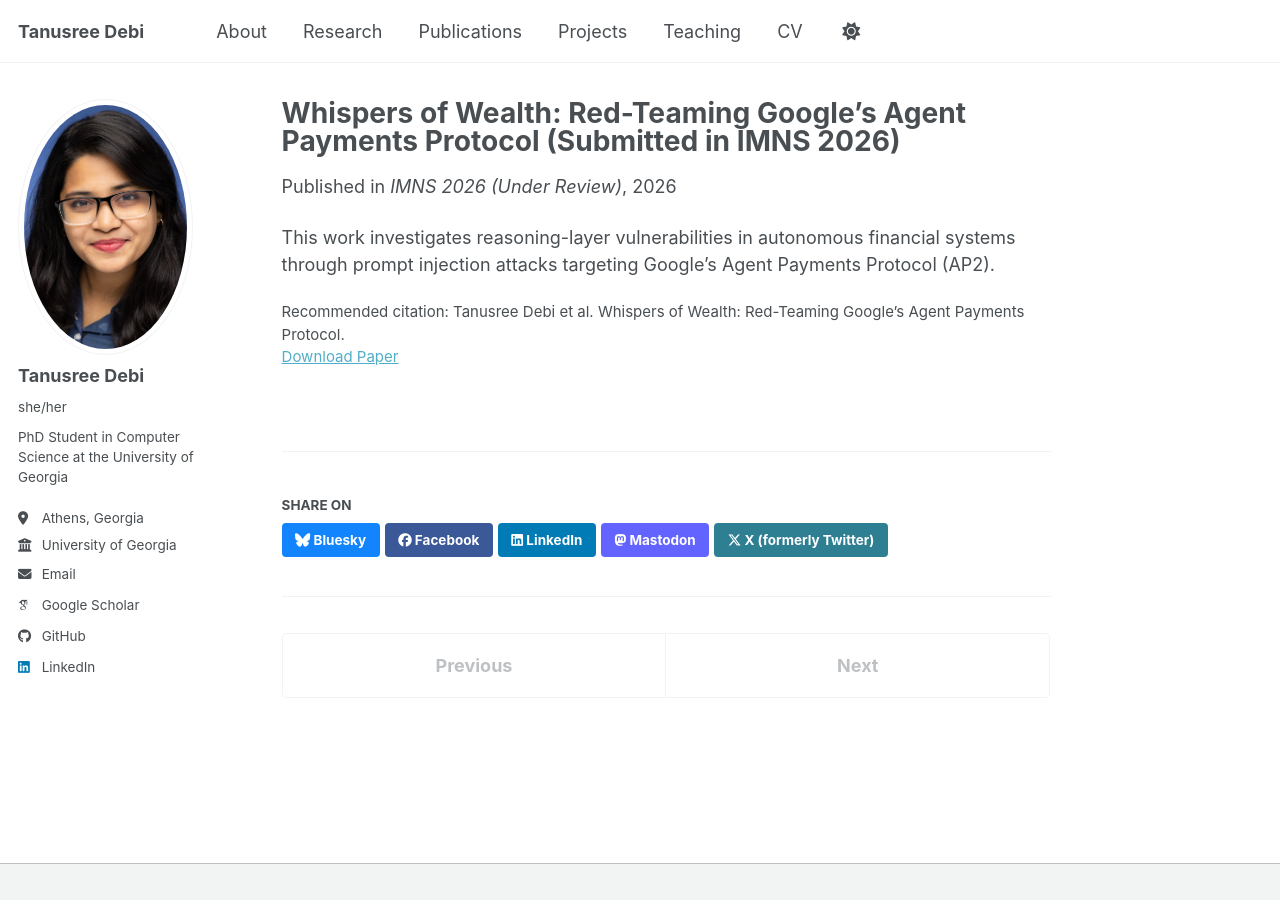
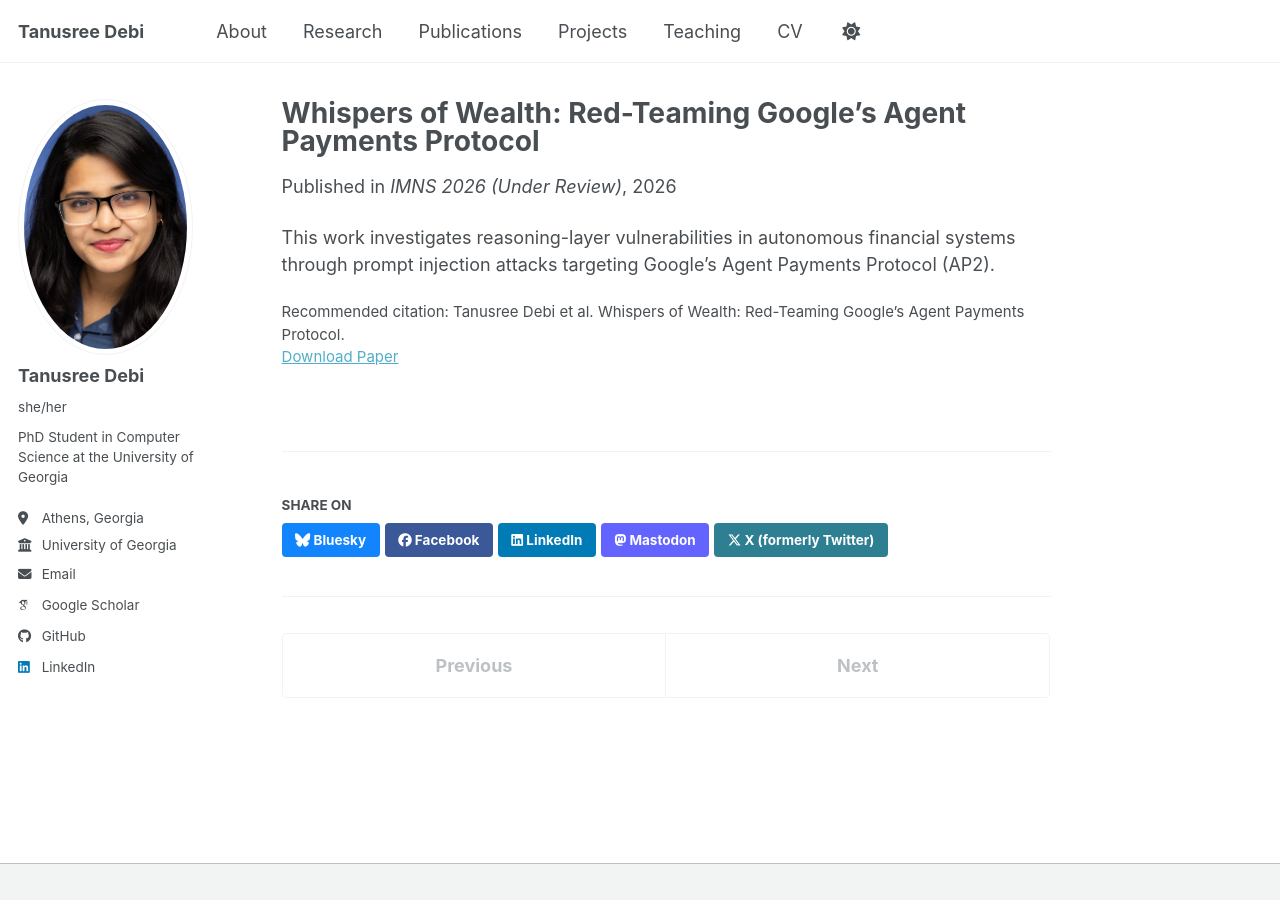
Before and after one commit to TanusreeDebi/TanusreeDebi.github.io, a Jekyll site: the page built from _publications/ap2-redteaming.md, in a window 1280 px wide. Built offline with Jekyll 4.4.1, drawn with Linux system fonts in a browser that asks for light colours; some web fonts are replaced; a script bundle is joined from its source files by our own code; library files that are not in the unit come from our copies.

Commit message:
Update title in ap2-redteaming.md

```diff
--- a/_publications/ap2-redteaming.md
+++ b/_publications/ap2-redteaming.md
@@ -1,5 +1,5 @@
 ---
-title: "Whispers of Wealth: Red-Teaming Google’s Agent Payments Protocol (Submitted in IMNS 2026)"
+title: "Whispers of Wealth: Red-Teaming Google’s Agent Payments Protocol"
 collection: publications
 category: conferences
 permalink: /publication/ap2-redteaming
```
